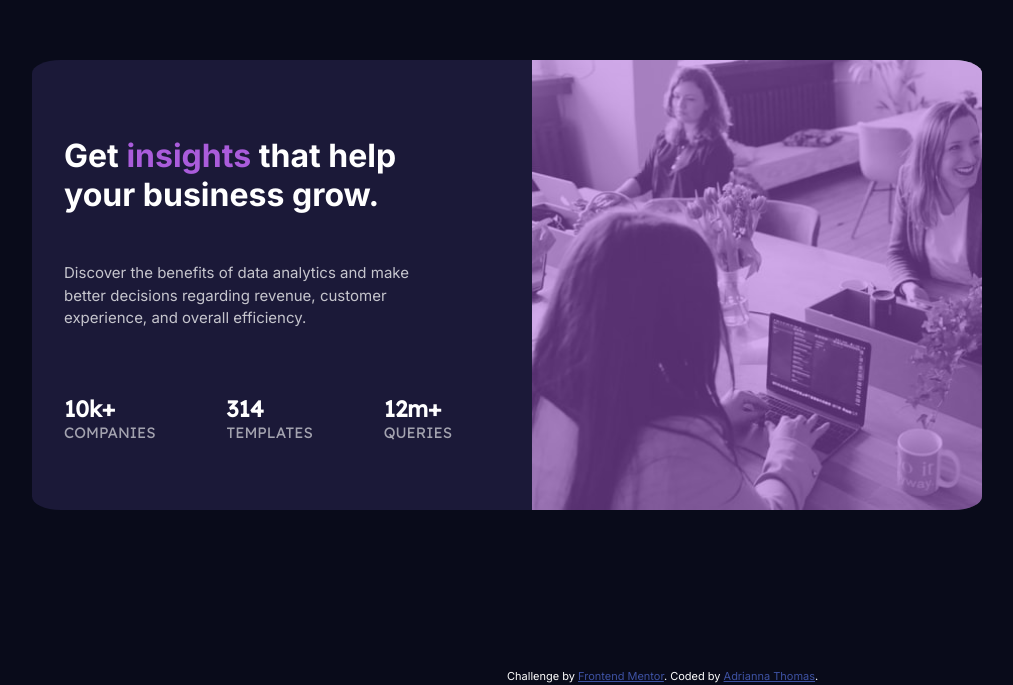
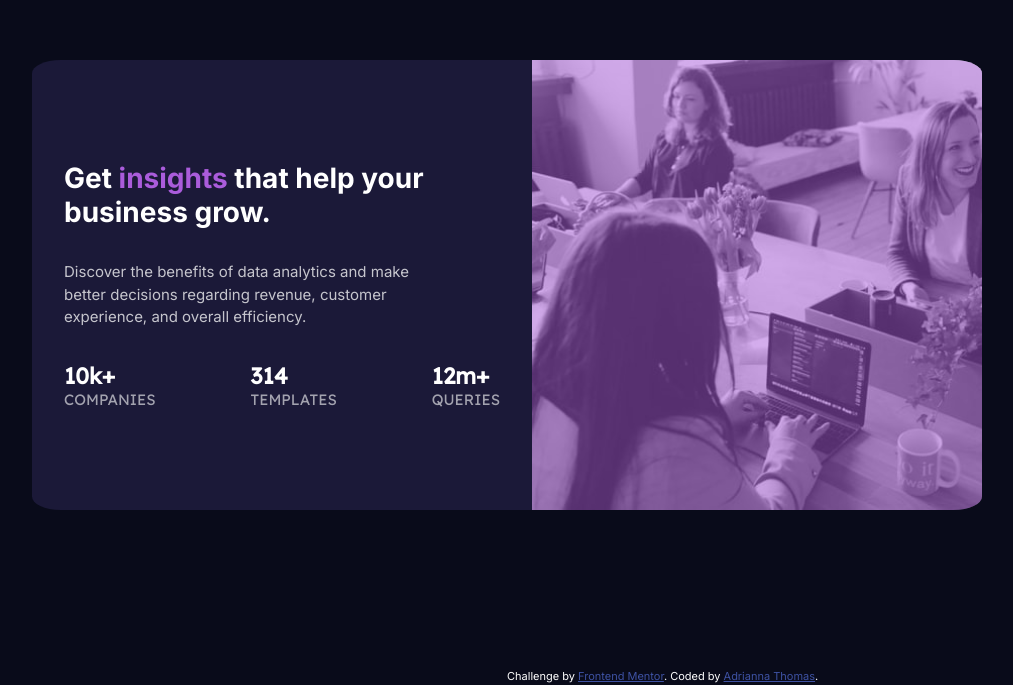
Before and after one commit to adrianna-thomas/stats-preview-card-component, a plain HTML site: page index.html in a window 1280 px wide. Shown: the part 115-800 px from the top of the page, without its empty margins (133-1146 px from the left). Drawn offline with Linux system fonts and the light colour scheme.

Commit message:
Add files via upload
Fixed some of the margins

```diff
--- a/style.css
+++ b/style.css
@@ -29,7 +29,7 @@ h1 {
   color: var(--white);
   font-weight: 700;
   text-align: left;
-  font-size: 2rem;
+  font-size:1.75rem;
   margin: 2rem;
   padding-right: 10%;
 }
@@ -38,7 +38,7 @@ h1 {
 }
 .info {
   color: var(--main-p);
-  margin: 3rem 5rem 1.5rem 2rem;
+  margin: 2rem 5rem 1.5rem 2rem;
   line-height: 1.5;
 }
 .stat {
@@ -81,7 +81,7 @@ h1 {
 .stats-container {
   display: flex;
   justify-content: space-between;
-  margin: 4rem 5rem 1.5rem 2rem;
+  margin: 2rem 2rem;
 }
 
 .card-image {
@@ -102,12 +102,24 @@ h1 {
 
 }
 
+.attribution {
+  font-size: 11px;
+  text-align: center;
+  color: var(--white);
+  position: absolute;
+  top: 98%;
+  left: 50%;
+}
+
+.attribution a {
+  color: hsl(228, 45%, 44%);
+}
+
 @media only screen and (max-width: 375px) {
 
   .card {
     display: flex;
     flex-direction: column-reverse;
-
   }
 
   .card-image {
@@ -119,16 +131,15 @@ h1 {
   .container {
     width: 325px;
     height: 600px;
-
   }
 
   .text-container {
     min-width: 100%;
   }
+
   h1, .info {
     margin: 1.5rem;
     text-align: center;
-
   }
 
   .stats-container {
@@ -147,14 +158,3 @@ h1 {
     margin-bottom: 20px;
   }
 }
-.attribution {
-  font-size: 11px;
-  text-align: center;
-  color: var(--white);
-  position: absolute;
-  top: 98%;
-  left: 50%;
-}
-.attribution a {
-  color: hsl(228, 45%, 44%);
-}
```
